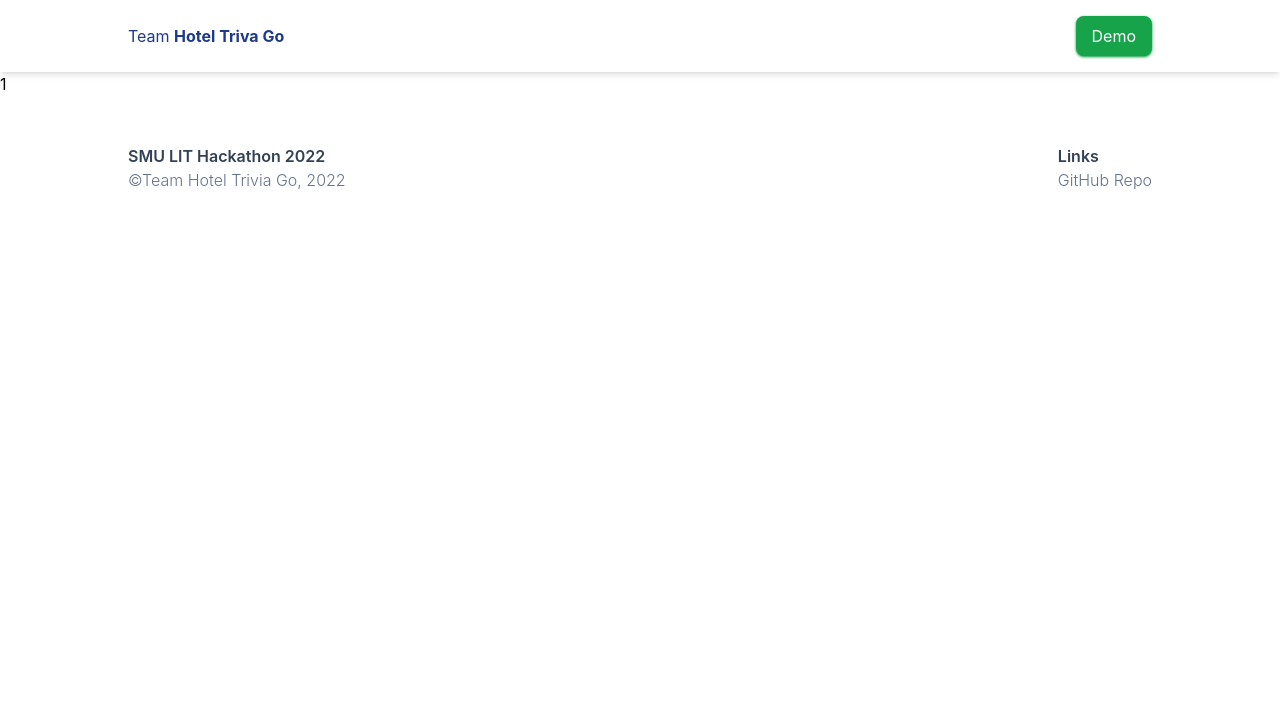
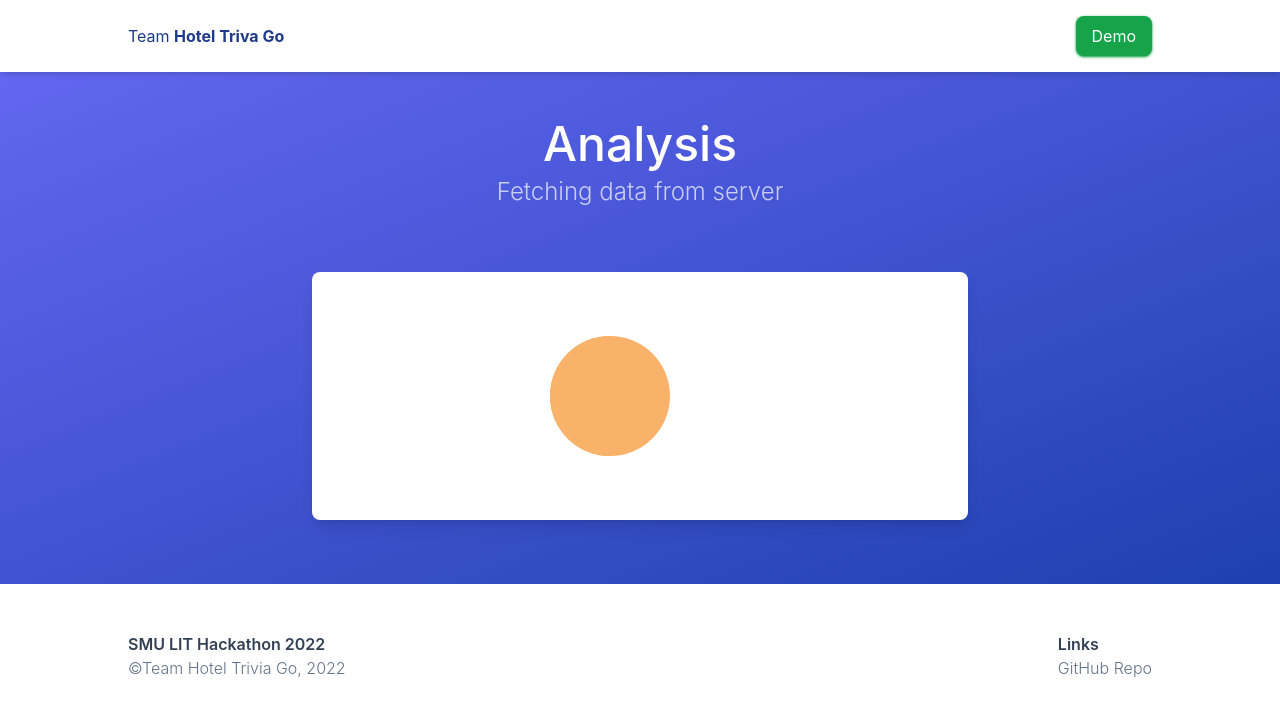
Before and after one commit to TsienJin/teamHotelTriviaGo, a Next.js app in the folder frontend/: page /result/1 in a window 1280 px wide. Shown: the top 716 px of the page. Built offline with nearby package versions, Linux system fonts and the light colour scheme.

Commit message:
Added some components

```diff
--- a/frontend/pages/result/[pid].jsx
+++ b/frontend/pages/result/[pid].jsx
@@ -1,14 +1,75 @@
-import React, { useEffect } from 'react'
-
+import React, { useEffect, useState } from 'react'
 import { useRouter } from 'next/router'
-
-export default function ResultPage({props}) {
-
-    const router = useRouter()
-    const { pid } = router.query
+import IndexSectionWrapper from '../../components/IndexSectionWrapper'
 
 
-  return (
-    <div>{pid}</div>
+
+
+function ResultLoading({}){
+
+  return(
+    <div className='w-full max-w-prose flex flex-col justify-center items-center bg-white rounded-lg shadow-lg p-6 cursor-progress'>
+      <img src="/loading/Bean Eater-1s-200px.svg" alt="Loading..." />
+    </div>
   )
 }
+
+function ResultPassword({}){
+
+
+  return(
+    <div>
+      Password
+    </div>
+  )
+}
+
+
+function ResultResult({}){
+
+  return(
+    <div>
+      result
+    </div>
+  )
+}
+
+
+
+
+
+
+
+
+
+
+export default function ResultPage({pid}) {
+
+  const stateText = {
+    loading: "Fetching data from server",
+    password: "Enter password to view",
+    result: "Click on statements to copy!",
+  }
+
+
+  const [isReady, setIsReady] = useState(false)
+  const [state, setState] = useState('loading')
+
+  return (
+    <IndexSectionWrapper bgColour='bg-gradient-to-tl from-blue-800 to-indigo-500' headingColour='text-white' heading='Analysis' subHeading={`${stateText[state]}`}>
+      {state==="loading" && <ResultLoading />}
+      {state==="password" && <ResultPassword />}
+      {state==="result" && <ResultResult />}
+
+    </IndexSectionWrapper>
+  )
+}
+
+export async function getServerSideProps({query}){
+
+  return{
+    props: {
+      pid: query.pid
+    }
+  }
+}
```
